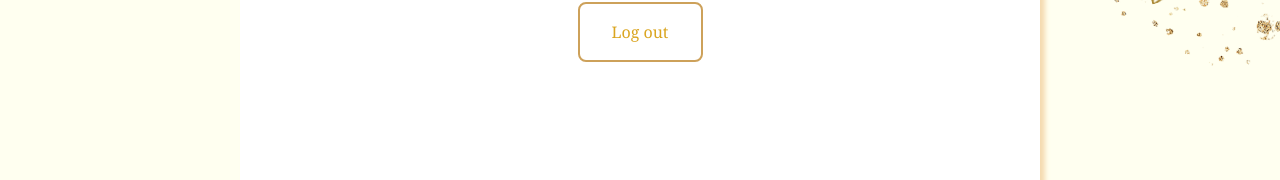
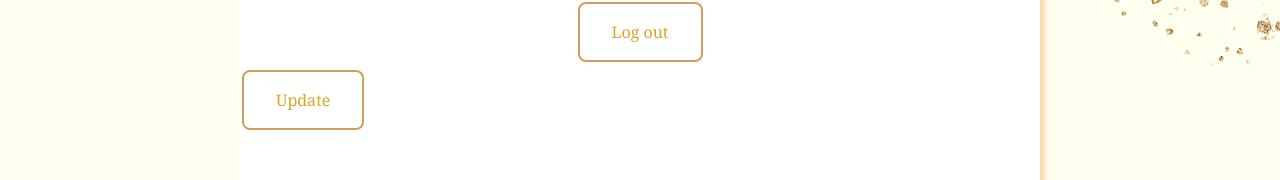
Before and after one commit to moh-almuslem/react_components, a React (Create React App) app: page /profile in a window 1280 px wide. Shown: the part 534-714 px from the top of the page. Built offline with nearby package versions, Linux system fonts and the light colour scheme; sample sign-in values are in the browser's storage.

Commit message:
Deploying frontend

```diff
--- a/src/Hero.js
+++ b/src/Hero.js
@@ -16,7 +16,8 @@ function Hero(props) {
   <div className="px-4 py-5 my-5 text-center">
     <img src={logo} alt="logo" width="" />
     <br/>
-         <img src={pict} width="1200px"/>
+         <img src={pict} style={{maxWidth: "1200px", width: "100%"}}
+/>
          <br/>
 
     <h1 className="display-5 fw-bold">{props.title}</h1>
--- a/src/ProfileScreen.js
+++ b/src/ProfileScreen.js
@@ -55,6 +55,7 @@ function ProfileScreen() {
                     <center>
                     <button onClick={logout}  className="review"> Log out</button>
                     </center>
+                    <button onClick={updateUser}  className="review"> Update</button>
                 </div>
                 </div>
 
--- a/src/index.css
+++ b/src/index.css
@@ -9,8 +9,8 @@ body {
 
   padding: 0; margin: 0;
   background: ivory url(./image/golddots.png) top  repeat-x;
-    font-family: "Cera Pro", Georgia, Serif; width:100%
-
+    font-family: "Cera Pro", Georgia, Serif;
+  overflow-x:hidden;
 
 
 }
@@ -65,7 +65,7 @@ code {
 text-color: # BB9253 */
 
 
-.bg {top:0; width:800px;height: 100%;background-color: white; display:block;
+.bg {top:0; max-width:800px;height: 100%;background-color: white; display:block;
   margin-left: auto; margin-right: auto; margin-top: 50px; box-shadow: 5px 5px 5px #f5daaf; }
 h1, h2, h3, h4, h5, h6 {font-family:Verdana, Tahoma, sans-serif; letter-spacing: 5px;color: goldenrod; text-align: center; padding: 10px; font-style:normal;}
 ul { list-style-type: disc;list-style-position: inside;text-align: center;}
```
